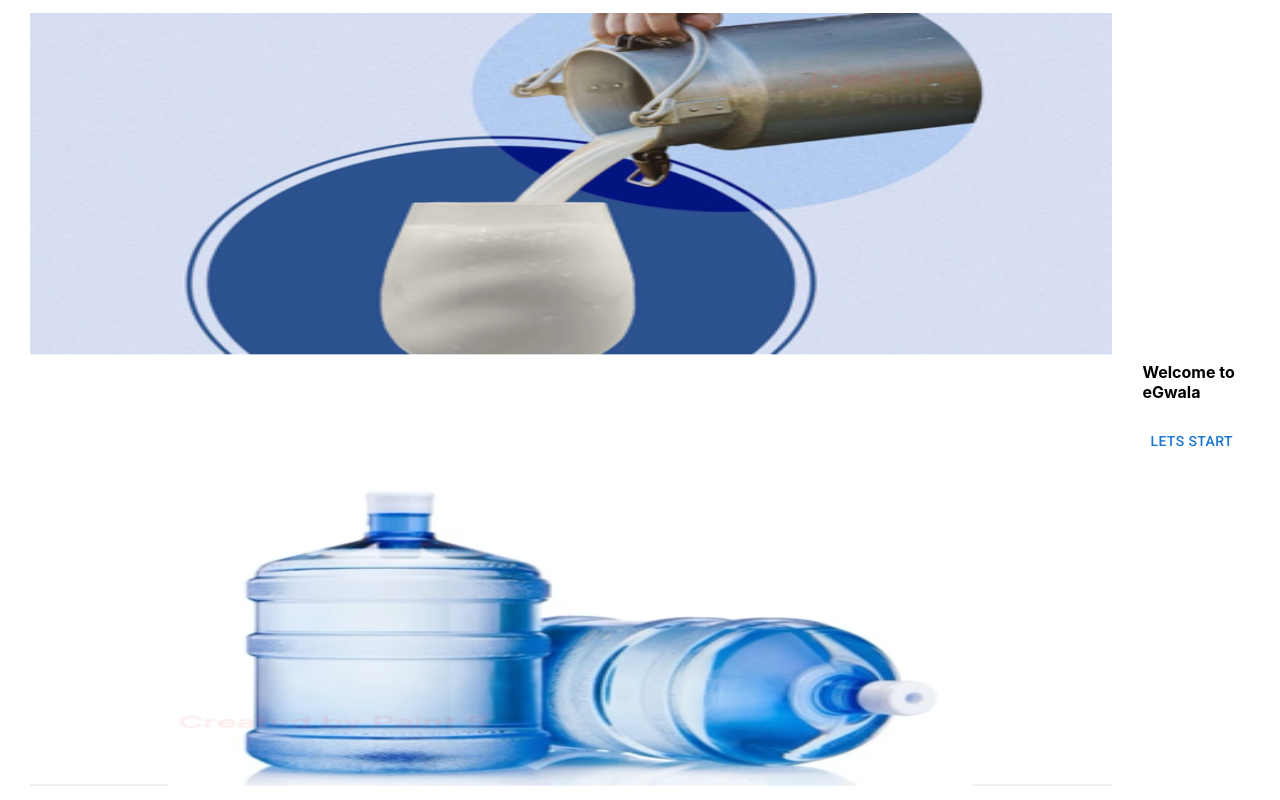
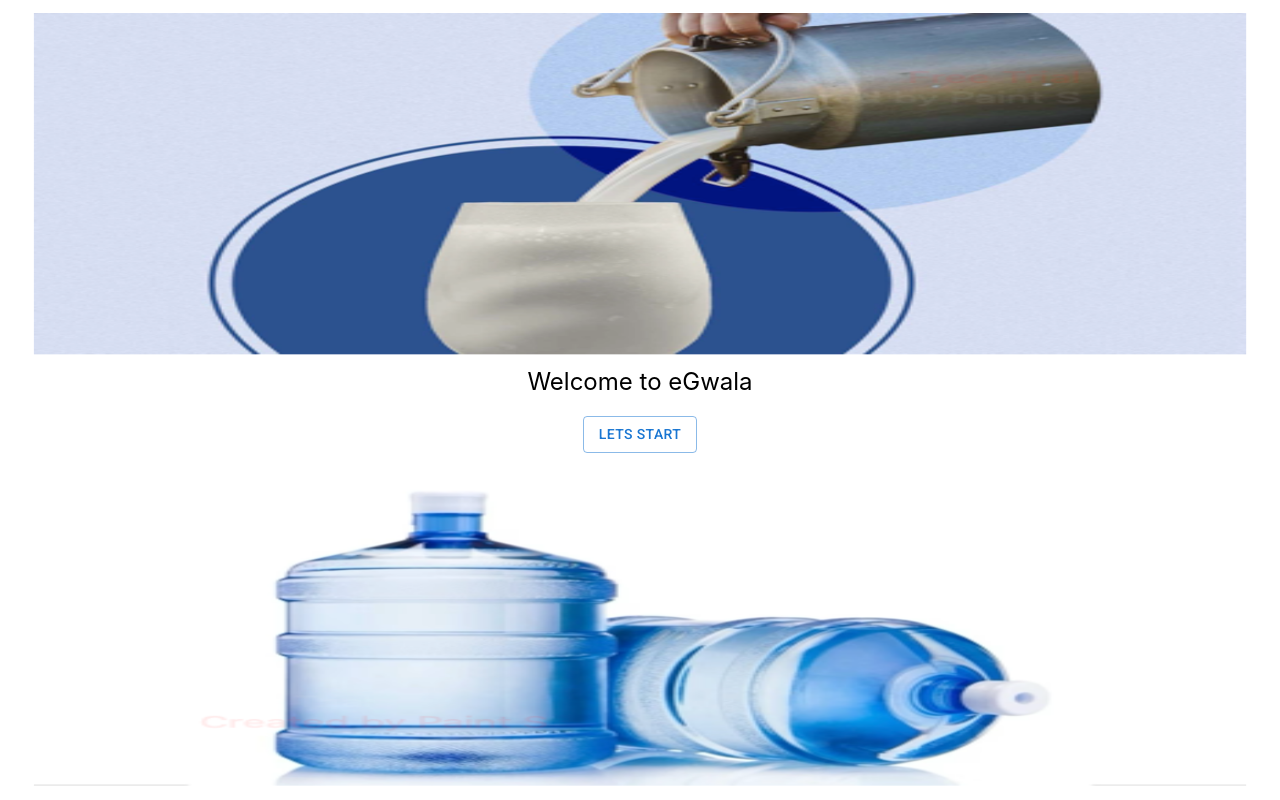
Before and after one commit to RamniwasG/egwala-app, a React (Create React App) app: page / in a window 1280 px wide. Built offline with nearby package versions, Linux system fonts and the light colour scheme.

Commit message:
landing page button added

```diff
--- a/src/components/landingpage/index.jsx
+++ b/src/components/landingpage/index.jsx
@@ -11,8 +11,8 @@ const LandingPage = () => {
     return <Layout>
         <img src={bgImage} width="100%" height="100%" alt="landing-page-image" />
         <Box className="landing-page-info">
-            <Box component="h4">Welcome to eGwala</Box>
-            <Button color='primary'>Lets start</Button>
+            <Box component="h2" fontWeight='400'>Welcome to eGwala</Box>
+            <Button color='primary' variant='outlined'>Lets start</Button>
         </Box>
     </Layout>
 }
--- a/src/components/layout.css
+++ b/src/components/layout.css
@@ -15,3 +15,7 @@
     background-attachment: fixed;
     background-position: center;
 }
+.landing-page-info {
+    position: absolute;
+    text-align: center;
+}
--- a/src/styles/common.css
+++ b/src/styles/common.css
@@ -17,3 +17,8 @@
 .fd-r {
     flex-direction: row;
 }
+
+.heading-1 {
+    font-size: 16px;
+    font-weight: 400;
+}
```
